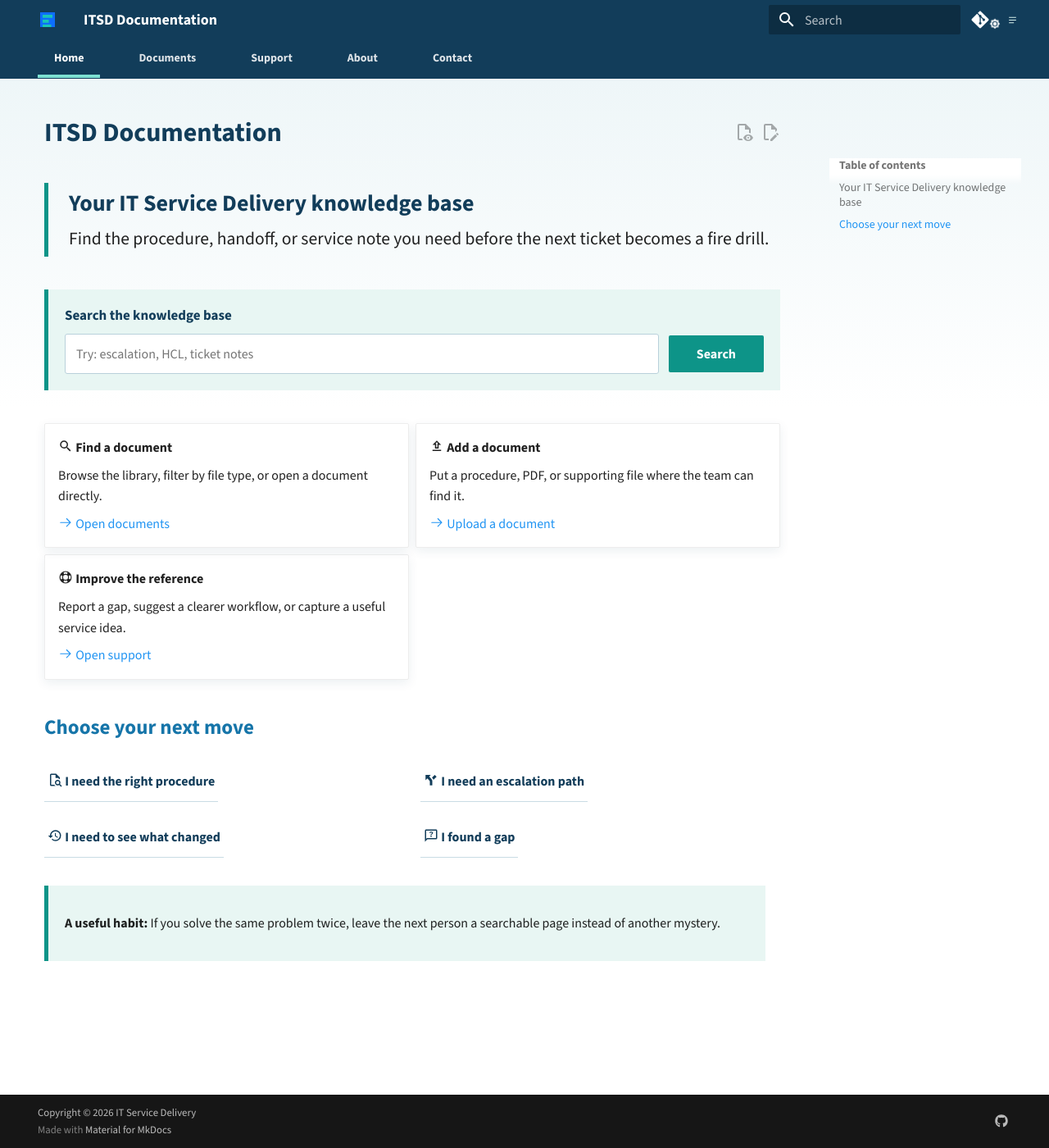
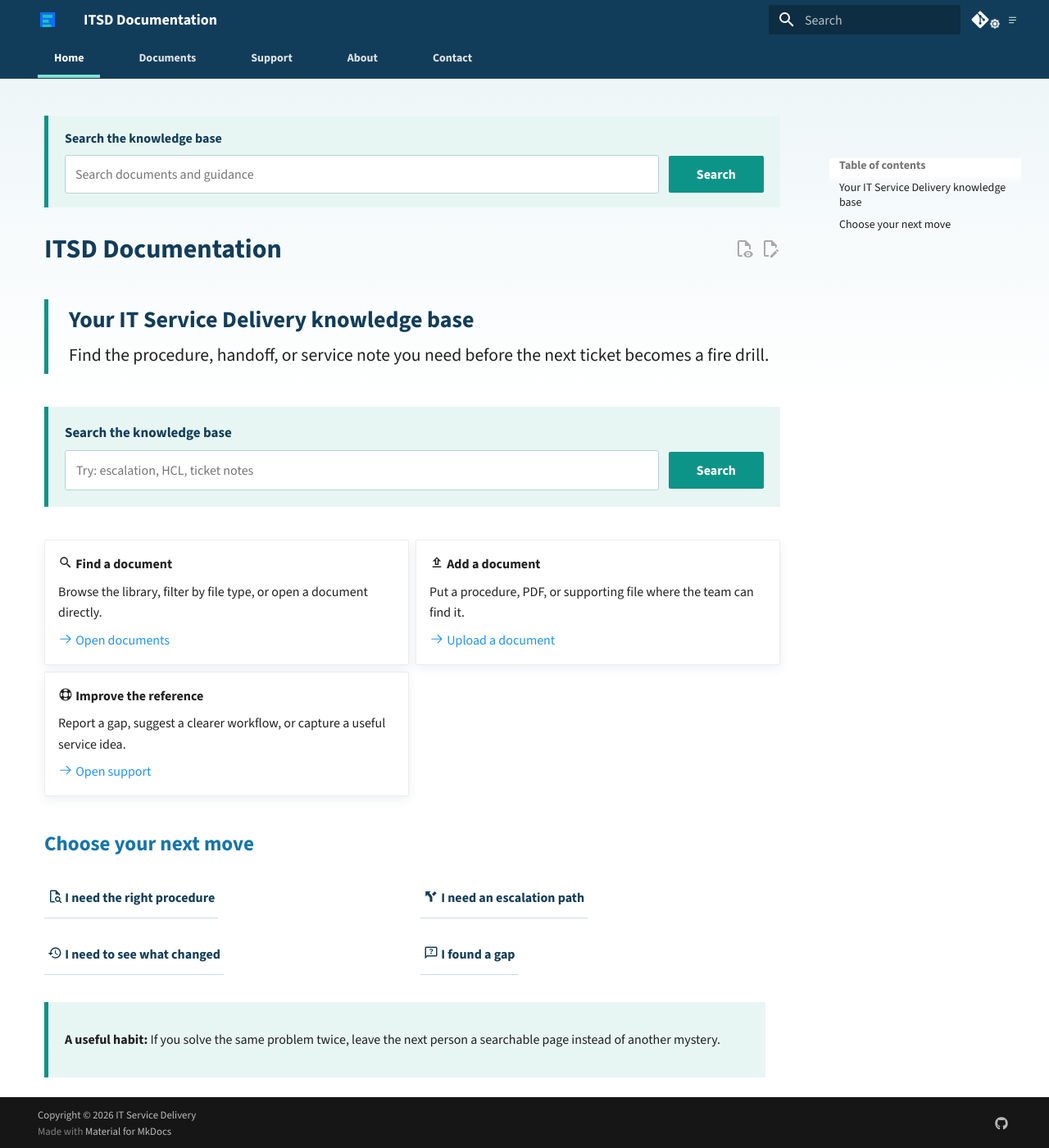
Before and after one commit to dgooding/mkdocs-basic, an MkDocs documentation site: the page built from docs/index.md, in a window 1280 px wide and 1400 px high. Shown: the whole window at 82% size. Built offline with MkDocs 1.6.1 and Material for MkDocs 9.7.7, drawn with Linux system fonts in a browser that asks for light colours; comment, search, counter and statistics services are not loaded.

Commit message:
docs: auto-update 2026-08-26 22:42:08

```diff
--- a/docs/javascripts/global-search.js
+++ b/docs/javascripts/global-search.js
@@ -1,4 +1,14 @@
 document$.subscribe(function () {
+  const article = document.querySelector(".md-content article")
+  if (article && !document.querySelector(".itsd-global-search") && !document.querySelector(".itsd-search-workspace")) {
+    const panel = document.createElement("form")
+    panel.className = "itsd-global-search"
+    panel.action = new URL("search.html", document.baseURI).href
+    panel.method = "get"
+    panel.innerHTML = "<label for=\"itsd-global-search-input\">Search the knowledge base</label><div><input id=\"itsd-global-search-input\" name=\"q\" type=\"search\" placeholder=\"Search documents and guidance\" autocomplete=\"off\"><button class=\"md-button md-button--primary\" type=\"submit\">Search</button></div>"
+    article.prepend(panel)
+  }
+
   const searchInput = document.querySelector('[data-md-component="search-query"]') || document.querySelector('.md-header input[type="search"]')
   if (!searchInput || searchInput.dataset.resultsPageBound) return
 
--- a/docs/stylesheets/extra.css
+++ b/docs/stylesheets/extra.css
@@ -497,6 +497,42 @@
 
 .itsd-intro p {
   font-size: 1.08rem;
+  margin: 0;
+}
+
+.itsd-global-search {
+  background: #e8f6f3;
+  border-left: 0.25rem solid var(--itsd-teal);
+  margin: 0 0 1.5rem;
+  max-width: 52rem;
+  padding: 0.75rem 1rem 0.85rem;
+}
+
+.itsd-global-search label {
+  color: var(--itsd-navy);
+  display: block;
+  font-size: 0.8rem;
+  font-weight: 700;
+  margin-bottom: 0.35rem;
+}
+
+.itsd-global-search div {
+  align-items: center;
+  display: flex;
+  gap: 0.6rem;
+}
+
+.itsd-global-search input {
+  border: 1px solid #b9d1db;
+  border-radius: 3px;
+  color: var(--itsd-navy);
+  flex: 1 1 auto;
+  font: inherit;
+  min-width: 0;
+  padding: 0.5rem 0.6rem;
+}
+
+.itsd-global-search button {
   margin: 0;
 }
 
```
